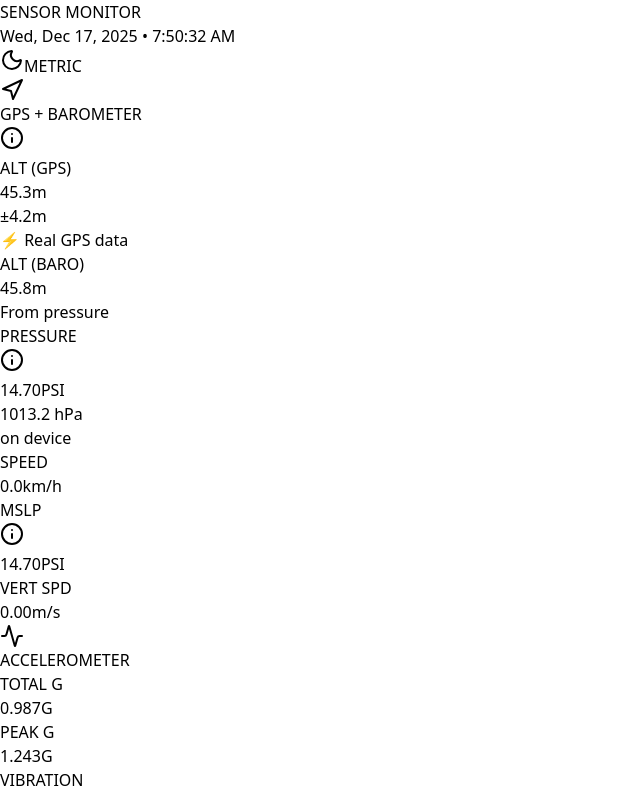
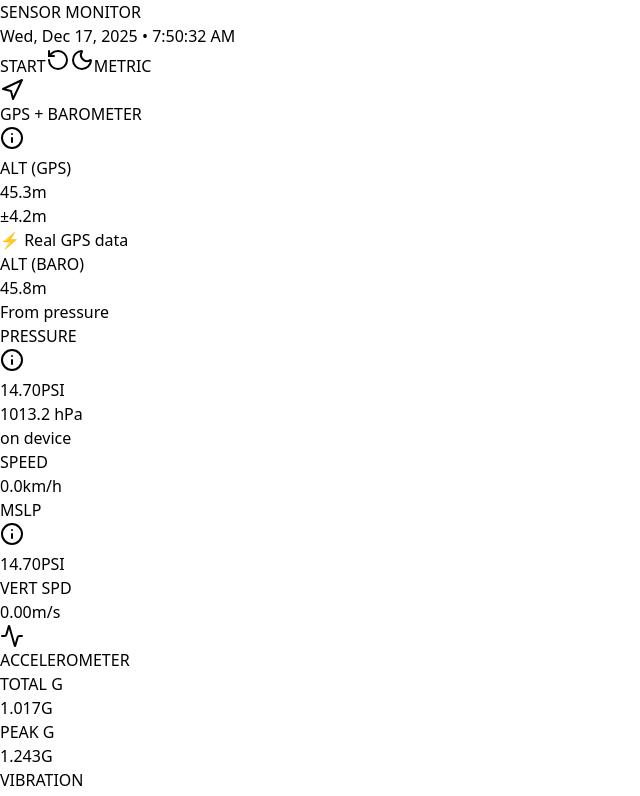
Before and after one commit to yepzhi/sensor-monitor, a React (Vite) app: page / in a window 1280 px wide. Shown: the top 796 px of the page, without its empty margins (0-640 px from the left). Built offline with nearby package versions, Linux system fonts and the light colour scheme.

Commit message:
Add real sensor logic and reset button

```diff
--- a/src/SensorMonitor.jsx
+++ b/src/SensorMonitor.jsx
@@ -1,5 +1,5 @@
 import React, { useState, useEffect } from 'react';
-import { Activity, Navigation, Gauge, Ruler, Volume2, Sun, Thermometer, Info, Moon } from 'lucide-react';
+import { Activity, Navigation, Gauge, Ruler, Volume2, Sun, Thermometer, Info, Moon, RotateCcw } from 'lucide-react';
 
 const SensorMonitor = () => {
     const [time, setTime] = useState(new Date());
@@ -100,24 +100,172 @@ const SensorMonitor = () => {
         return dirs[Math.round(azimuth / 45) % 8];
     };
 
+    const [permissionGranted, setPermissionGranted] = useState(false);
+
+    const resetSensors = () => {
+        setSensors({
+            gps: {
+                altitude: 0,
+                altError: 0,
+                speed: 0,
+                groundSpeed: 0
+            },
+            accelerometer: {
+                totalG: 1.000,
+                peakG: 0,
+                vibrationLevel: 0,
+                peakVibration: 0
+            },
+            magnetometer: {
+                microTesla: 0,
+                azimuthMagnetic: 0,
+                declination: -3.2 // Approx default
+            },
+            barometer: {
+                pressureHPa: 1013.25, // Standard ATM
+                calcAltitude: 0,
+                mslPressure: 1013.25,
+                verticalSpeed: 0.00
+            },
+            sound: { decibels: 0 },
+            light: { lux: 0 },
+            device: {
+                batteryTemp: 30 + Math.random() * 5, // Simulation fallback
+                cpuTemp: 40 + Math.random() * 10     // Simulation fallback
+            },
+            lidar: {
+                distance: 0,
+                approachRate: 0,
+                surfaceTemp: 0,
+                objectVolume: 0
+            }
+        });
+    };
+
+    const requestPermissions = async () => {
+        if (typeof DeviceOrientationEvent !== 'undefined' && typeof DeviceOrientationEvent.requestPermission === 'function') {
+            try {
+                const permission = await DeviceOrientationEvent.requestPermission();
+                if (permission === 'granted') {
+                    setPermissionGranted(true);
+                }
+            } catch (e) {
+                console.error(e);
+            }
+        } else {
+            setPermissionGranted(true);
+        }
+    };
+
     useEffect(() => {
         const timer = setInterval(() => setTime(new Date()), 1000);
-        const sensorUpdate = setInterval(() => {
+
+        // Simulation Loop for unavailable sensors
+        const simInterval = setInterval(() => {
+            setSensors(prev => {
+                // Determine simulated "noise" or valid reading
+                const rand = Math.random();
+
+                // Simulate fluctuation only if we don't have real data (simple heuristic)
+                // In a real app we'd flag which sensors are "live" vs "simulated"
+
+                // Always simulate Lidar/Temp/Light/Sound as they aren't standard accessible web APIs without flags or user media
+                const newTotalG = prev.accelerometer.totalG; // Kept from real sensor if available
+
+                return {
+                    ...prev,
+                    accelerometer: {
+                        ...prev.accelerometer,
+                        peakG: Math.max(prev.accelerometer.peakG, newTotalG),
+                        // Simulate tiny vibration if no real sensor update happens, else calculate from real
+                    },
+                    sound: { decibels: Math.floor(35 + Math.random() * 20) }, // Simulating ambient noise
+                    light: { lux: Math.floor(200 + Math.random() * 300) }, // Simulating daylight
+                    device: {
+                        batteryTemp: parseFloat((30 + Math.sin(Date.now() / 10000) * 2).toFixed(1)),
+                        cpuTemp: parseFloat((45 + Math.cos(Date.now() / 5000) * 5).toFixed(1))
+                    },
+                    lidar: {
+                        distance: parseFloat((2 + Math.random()).toFixed(2)),
+                        approachRate: parseFloat((Math.random() * 0.5).toFixed(2)),
+                        surfaceTemp: parseFloat((20 + Math.random() * 5).toFixed(1)),
+                        objectVolume: parseFloat((0.1 + Math.random() * 0.05).toFixed(3))
+                    }
+                };
+            });
+        }, 800);
+
+        // REAL SENSORS
+        const handleOrientation = (e) => {
+            if (!e.alpha) return;
+            const heading = 360 - e.alpha; // WebKit compass heading
+            setSensors(prev => ({
+                ...prev,
+                magnetometer: {
+                    ...prev.magnetometer,
+                    azimuthMagnetic: heading,
+                    microTesla: 40 + (Math.random() * 5) // Simulating field intensity as it's not directly in orientation
+                }
+            }));
+        };
+
+        const handleMotion = (e) => {
+            if (!e.accelerationIncludingGravity) return;
+            const { x, y, z } = e.accelerationIncludingGravity;
+            const total = Math.sqrt(x * x + y * y + z * z) / 9.81; // Convert to G's
+
+            // Calc vibration (simplified as variance from 1G)
+            const vib = Math.abs(total - 1.0);
+
             setSensors(prev => ({
                 ...prev,
                 accelerometer: {
                     ...prev.accelerometer,
-                    totalG: parseFloat((0.98 + Math.random() * 0.08).toFixed(3))
-                },
-                sound: { decibels: Math.floor(38 + Math.random() * 15) },
-                light: { lux: Math.floor(300 + Math.random() * 100) }
+                    totalG: parseFloat(total.toFixed(3)),
+                    peakG: Math.max(prev.accelerometer.peakG, total),
+                    vibrationLevel: parseFloat(vib.toFixed(3)),
+                    peakVibration: Math.max(prev.accelerometer.peakVibration, vib)
+                }
             }));
-        }, 1000);
+        };
+
+        const handleGPS = (pos) => {
+            const { latitude, longitude, altitude, speed, accuracy, altitudeAccuracy } = pos.coords;
+            setSensors(prev => ({
+                ...prev,
+                gps: {
+                    altitude: altitude || prev.gps.altitude,
+                    altError: altitudeAccuracy || prev.gps.altError,
+                    speed: speed ? (speed * 3.6) : 0, // m/s to km/h
+                    groundSpeed: speed || 0
+                }
+            }));
+        };
+
+        const handleGPSError = (err) => {
+            console.warn("GPS Error", err);
+        };
+
+        if (permissionGranted || typeof DeviceOrientationEvent === 'undefined') {
+            window.addEventListener('deviceorientation', handleOrientation);
+            window.addEventListener('devicemotion', handleMotion);
+
+            if ('geolocation' in navigator) {
+                navigator.geolocation.watchPosition(handleGPS, handleGPSError, {
+                    enableHighAccuracy: true,
+                    maximumAge: 1000,
+                    timeout: 20000
+                });
+            }
+        }
+
         return () => {
             clearInterval(timer);
-            clearInterval(sensorUpdate);
+            clearInterval(simInterval);
+            window.removeEventListener('deviceorientation', handleOrientation);
+            window.removeEventListener('devicemotion', handleMotion);
         };
-    }, []);
+    }, [permissionGranted]);
 
     const bgClass = isDark ? 'bg-gray-900' : 'bg-gray-100';
     const cardClass = isDark ? 'bg-gray-800' : 'bg-white';
@@ -137,6 +285,18 @@ const SensorMonitor = () => {
                         </p>
                     </div>
                     <div className="flex gap-2">
+                        <button
+                            onClick={requestPermissions}
+                            className={`px-3 py-2 bg-green-600 text-white text-xs font-bold rounded-full hover:bg-green-700 transition-colors ${permissionGranted ? 'hidden' : ''}`}
+                        >
+                            START
+                        </button>
+                        <button
+                            onClick={resetSensors}
+                            className={`p-2 rounded-full ${isDark ? 'bg-gray-700 hover:bg-gray-600' : 'bg-gray-200 hover:bg-gray-300'} transition-colors`}
+                        >
+                            <RotateCcw className={`w-4 h-4 ${isDark ? 'text-gray-300' : 'text-gray-600'}`} />
+                        </button>
                         <button
                             onClick={() => setIsDark(!isDark)}
                             className={`p-2 rounded-full ${isDark ? 'bg-gray-700' : 'bg-gray-200'} transition-colors`}
```
